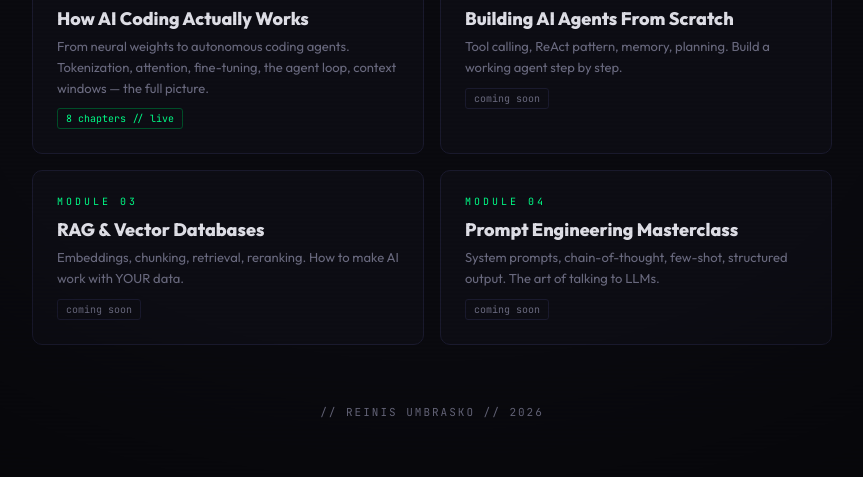
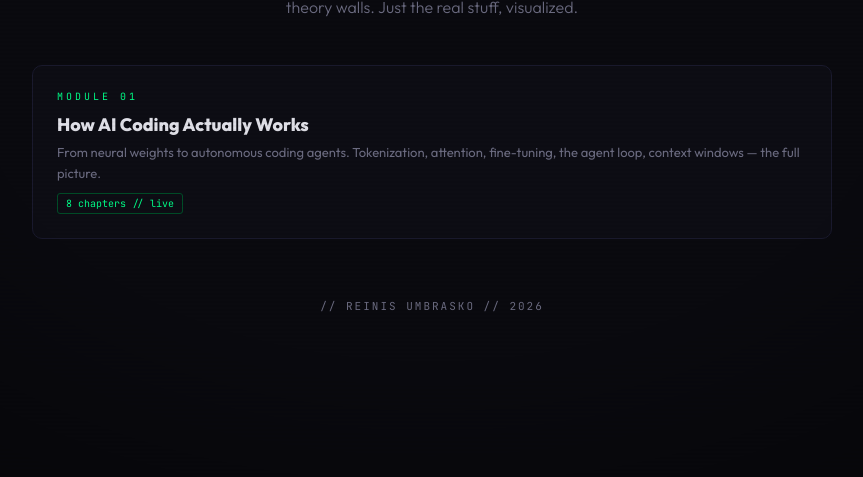
Before and after one commit to rumbra/ai-education-r-umbrasko, a plain HTML site: page index.html in a window 1280 px wide. Shown: the part 323-800 px from the top of the page, without its empty margins (208-1071 px from the left). Drawn offline with Linux system fonts and the light colour scheme.

Commit message:
Remove placeholder coming soon modules from landing page
Co-Authored-By: Claude Opus 4.6 <noreply@anthropic.com>

```diff
--- a/index.html
+++ b/index.html
@@ -72,24 +72,6 @@ h1 .green{color:var(--green)}
     <div class="card-desc">From neural weights to autonomous coding agents. Tokenization, attention, fine-tuning, the agent loop, context windows &mdash; the full picture.</div>
     <span class="card-tag live">8 chapters // live</span>
   </a>
-  <div class="card" style="opacity:0;animation:fadeUp .8s 1.1s forwards;cursor:default">
-    <div class="card-num">MODULE 02</div>
-    <div class="card-title">Building AI Agents From Scratch</div>
-    <div class="card-desc">Tool calling, ReAct pattern, memory, planning. Build a working agent step by step.</div>
-    <span class="card-tag soon">coming soon</span>
-  </div>
-  <div class="card" style="opacity:0;animation:fadeUp .8s 1.3s forwards;cursor:default">
-    <div class="card-num">MODULE 03</div>
-    <div class="card-title">RAG &amp; Vector Databases</div>
-    <div class="card-desc">Embeddings, chunking, retrieval, reranking. How to make AI work with YOUR data.</div>
-    <span class="card-tag soon">coming soon</span>
-  </div>
-  <div class="card" style="opacity:0;animation:fadeUp .8s 1.5s forwards;cursor:default">
-    <div class="card-num">MODULE 04</div>
-    <div class="card-title">Prompt Engineering Masterclass</div>
-    <div class="card-desc">System prompts, chain-of-thought, few-shot, structured output. The art of talking to LLMs.</div>
-    <span class="card-tag soon">coming soon</span>
-  </div>
 </div>
 
 <div class="footer">// REINIS UMBRASKO // 2026</div>
```
